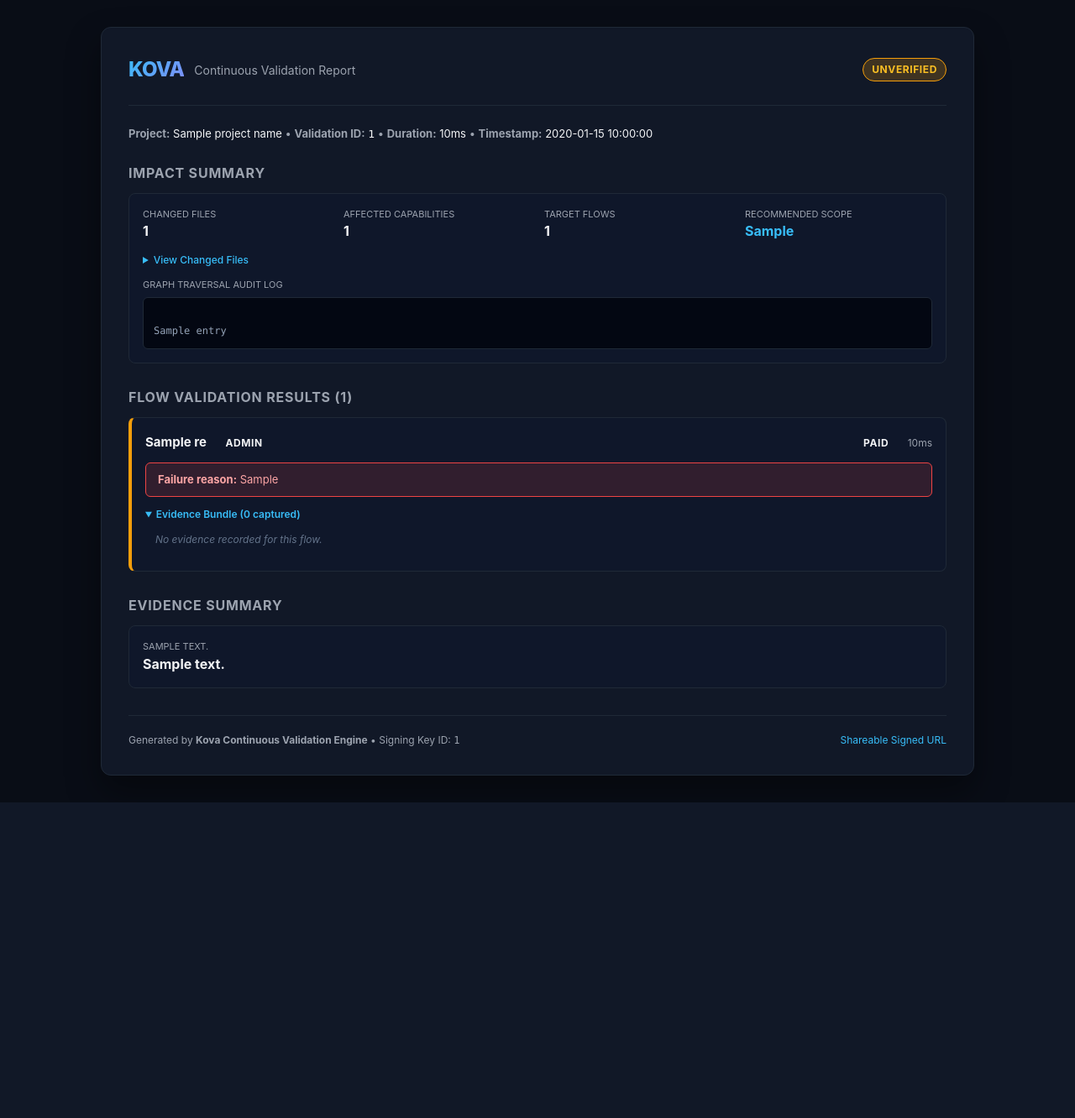
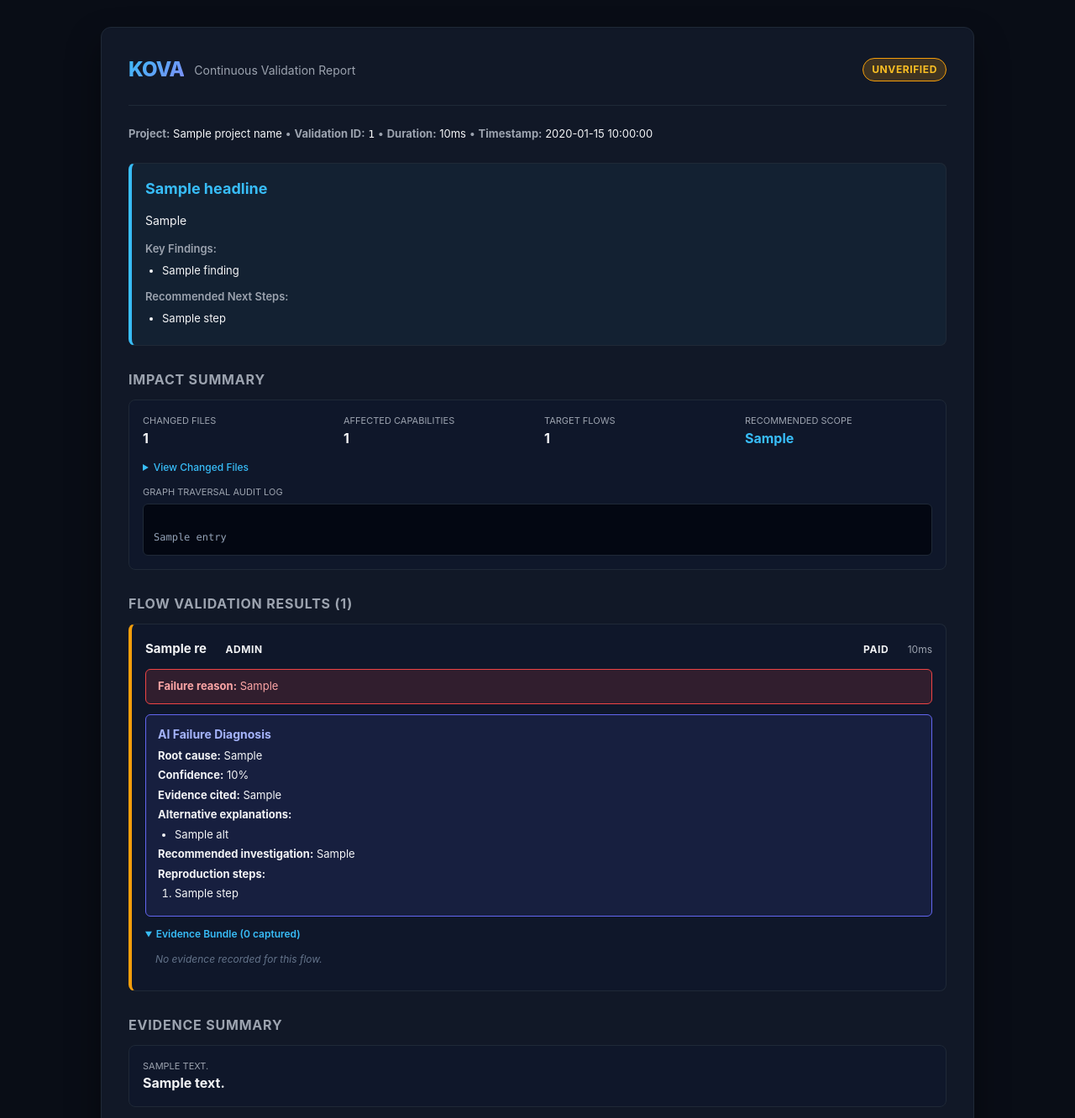
Before and after one commit to jayo14/kova, a Python web app: template backend/templates/validation_report.html in a window 1280 px wide. Shown: the top 1332 px of the page at 84% size. Before the commit the page ends 956 px from the top, so only its background shows below. Run offline with Jinja, Linux system fonts and the light colour scheme; the template is opened without the code that fills it: most values are stand-ins (such as "Sample title", 1, 10 or a date in 2020).

Commit message:
Wire failure hypothesis and synthesis summary into reports and templates

```diff
--- a/backend/app/modules/validation/schemas.py
+++ b/backend/app/modules/validation/schemas.py
@@ -154,6 +154,9 @@
     timeout_seconds: int = 1800
 
 
+from app.engine.ai.schemas import FailureHypothesis, ReportSummary
+
+
 class FlowValidationResult(BaseModel):
     flow_id: uuid.UUID
     flow_name: str
@@ -163,6 +166,7 @@
     evidence_ids: list[uuid.UUID] = Field(default_factory=list)
     failure_reason: str | None = None
     state_changes: dict[str, Any] = Field(default_factory=dict)
+    hypothesis: FailureHypothesis | None = None
 
 
 class ValidationReport(BaseModel):
@@ -178,6 +182,8 @@
     finished_at: datetime = Field(default_factory=lambda: datetime.now(timezone.utc))
     evidence_summary: dict[str, Any] = Field(default_factory=dict)
     signed_url: str | None = None
+    summary: ReportSummary | None = None
+
 
 
 class FlowResultDiff(BaseModel):
--- a/backend/templates/validation_report.html
+++ b/backend/templates/validation_report.html
@@ -159,6 +159,33 @@
     <strong>Duration:</strong> <span style="color: var(--text);">{{ report.duration_ms }}ms</span> &bull;
     <strong>Timestamp:</strong> <span style="color: var(--text);">{{ report.finished_at }}</span>
   </div>
+
+  {% if report.summary %}
+  <!-- AI Report Summary (§5 capability H) -->
+  <div class="section report-summary">
+    <div class="card" style="border-left: 4px solid var(--accent); margin-bottom: 24px; background: rgba(56, 189, 248, 0.05);">
+      <h2 style="font-size: 18px; margin-top: 0; color: var(--accent);">{{ report.summary.headline }}</h2>
+      <p style="color: var(--text); font-size: 14px;">{{ report.summary.overall_assessment }}</p>
+      {% if report.summary.key_findings %}
+      <div style="font-size: 13px; font-weight: 600; color: var(--text-muted); margin-top: 12px;">Key Findings:</div>
+      <ul style="font-size: 13px; color: var(--text); margin: 6px 0; padding-left: 20px;">
+        {% for finding in report.summary.key_findings %}
+        <li>{{ finding }}</li>
+        {% endfor %}
+      </ul>
+      {% endif %}
+      {% if report.summary.recommended_next_steps %}
+      <div style="font-size: 13px; font-weight: 600; color: var(--text-muted); margin-top: 12px;">Recommended Next Steps:</div>
+      <ul style="font-size: 13px; color: var(--text); margin: 6px 0; padding-left: 20px;">
+        {% for step in report.summary.recommended_next_steps %}
+        <li>{{ step }}</li>
+        {% endfor %}
+      </ul>
+      {% endif %}
+    </div>
+  </div>
+  {% endif %}
+
 
   {% if is_diff %}
     <!-- DIFF MODE -->
@@ -333,6 +360,35 @@
           </div>
         {% endif %}
 
+        {% if res.hypothesis %}
+        <div class="ai-diagnosis" style="background: rgba(99, 102, 241, 0.1); border: 1px solid var(--info); border-radius: 6px; padding: 12px 14px; margin-bottom: 12px; font-size: 13px;">
+          <div style="font-weight: 700; color: #a5b4fc; margin-bottom: 6px; font-size: 14px;">AI Failure Diagnosis</div>
+          <p style="margin: 4px 0;"><strong>Root cause:</strong> {{ res.hypothesis.root_cause }}</p>
+          <p style="margin: 4px 0;"><strong>Confidence:</strong> {{ (res.hypothesis.confidence * 100) | round }}%</p>
+          {% if res.hypothesis.evidence_cited %}
+          <p style="margin: 4px 0;"><strong>Evidence cited:</strong> {{ res.hypothesis.evidence_cited | join(", ") }}</p>
+          {% endif %}
+          {% if res.hypothesis.alternative_explanations %}
+          <p style="margin: 4px 0;"><strong>Alternative explanations:</strong></p>
+          <ul style="margin: 4px 0; padding-left: 20px;">
+            {% for alt in res.hypothesis.alternative_explanations %}
+            <li>{{ alt }}</li>
+            {% endfor %}
+          </ul>
+          {% endif %}
+          <p style="margin: 4px 0;"><strong>Recommended investigation:</strong> {{ res.hypothesis.recommended_investigation }}</p>
+          {% if res.hypothesis.reproduction_steps %}
+          <p style="margin: 4px 0;"><strong>Reproduction steps:</strong></p>
+          <ol style="margin: 4px 0; padding-left: 20px;">
+            {% for step in res.hypothesis.reproduction_steps %}
+            <li>{{ step }}</li>
+            {% endfor %}
+          </ol>
+          {% endif %}
+        </div>
+        {% endif %}
+
+
         <!-- Gherkin Specification -->
         {% set gherkin = gherkin_by_flow.get(res.flow_id|string, '') %}
         {% if gherkin %}
```
Also changed, not shown: backend/app/modules/executions/reporting.py (+10 -0 lines), backend/app/modules/validation/runner.py (+33 -5 lines).
